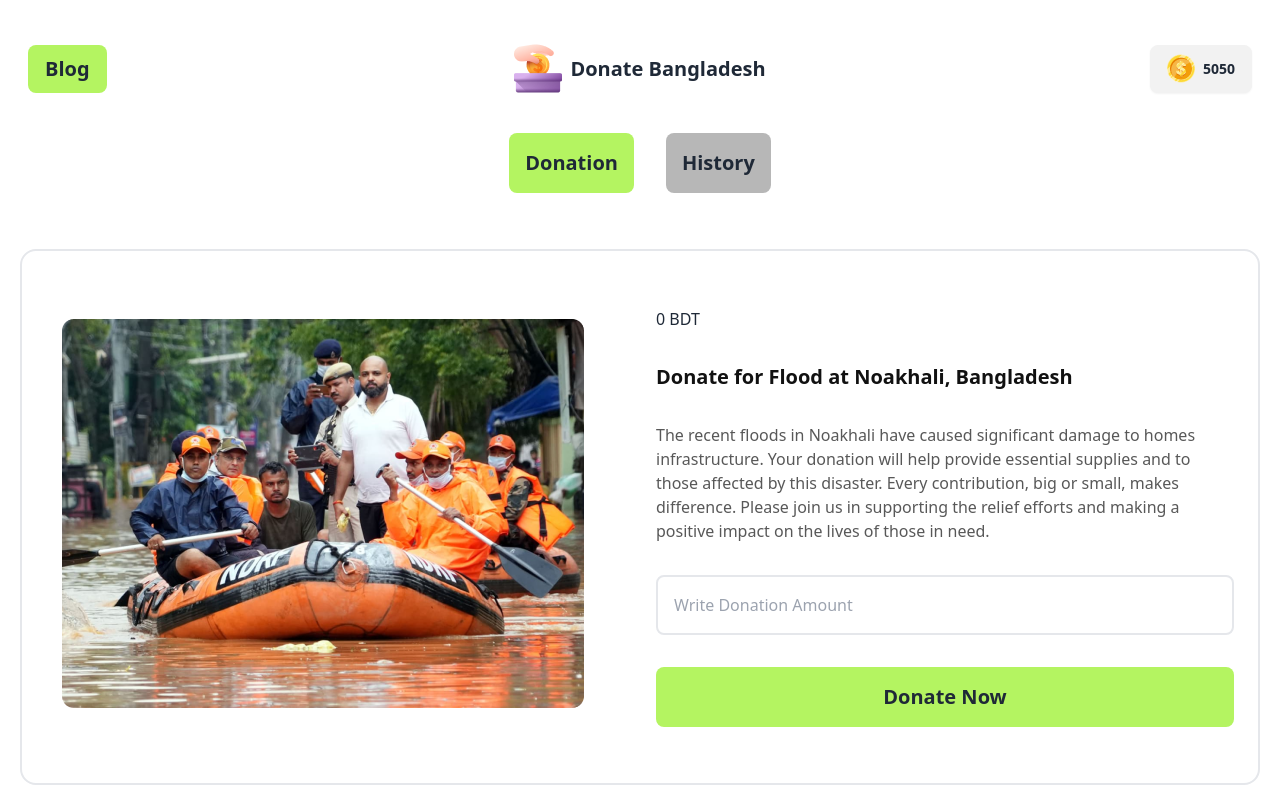
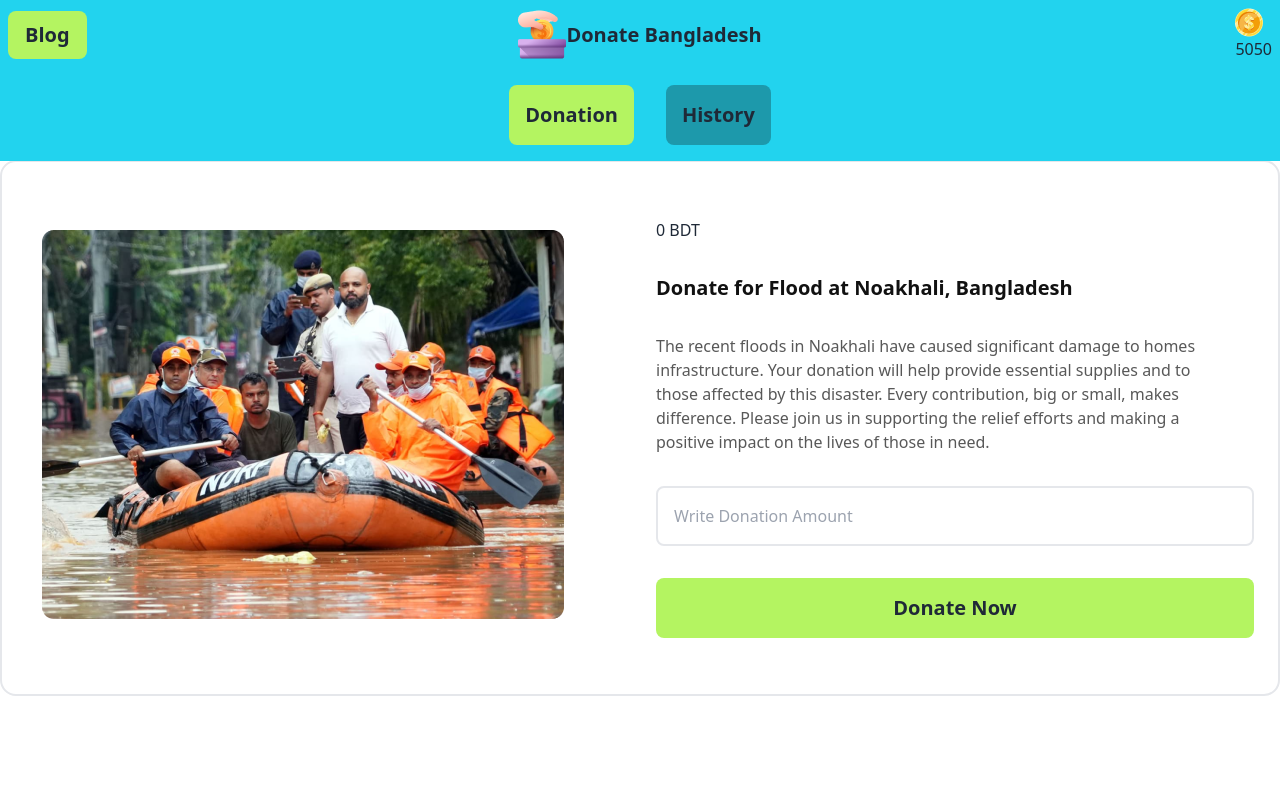
Before and after one commit to Apon-Ahammed/Assiginment05, a plain HTML site: page index.html in a window 1280 px wide. Shown: the top 800 px of the page. Drawn offline with nearby package versions, Linux system fonts and the light colour scheme.

Commit message:
navber section

```diff
--- a/index.html
+++ b/index.html
@@ -22,27 +22,28 @@
 
 </head>
 
-<body class="bg-[] my-5 mx-5">
+<body class="bg-[] ">
 
     <!-- NAVbar section -->
 
-    <div class="navbar bg-base-100">
+    <div class="fixed w-full bg-cyan-400  top-0 my-0 py-0 mx-0 px-0">
+
+
+        <div class="navbar grid grid-cols-3 w-full lg:flex ">
 
             <div class="navbar-start">
                 <a class="btn btn-ghost text-xl font-semibold bg-[#B4F461]" href="question.html">Blog</a>
             </div>
             <div class="navbar-center  lg:flex">
-          <ul class="menu menu-horizontal ">
-            <li><a class="text-xl font-semibold"> <img src="./assets/logo.png" alt="">Donate Bangladesh</a></li>
+                <ul class=" ">
+                    <li><a class="text-xl font-semibold flex flex-col md:flex-row justify-center items-center text-center"> <img src="./assets/logo.png" alt="">Donate Bangladesh</a></li>
                 </ul>
             </div>
-        <div class="navbar-end">
-          <a class="btn"><img src="./assets/coin.png" alt="">5050</a>
-        </div>
+            <div class="navbar-end right-0">
+                <a class=""><img src="./assets/coin.png" alt="">5050</a>
             </div>
 
-
-
+        </div>
 
         <!-- first section -->
 
@@ -61,9 +62,17 @@
 
         </div>
 
+
+    </div>
+
+
+
+
+
+
     <!-- first card -->
 
-    <div class=" lg:grid grid-cols-2  border-2 rounded-2xl bg-[#FFFFFF] p-10  my-10">
+    <div class="lg:grid grid-cols-2  border-2 rounded-2xl bg-[#FFFFFF] p-10  my-40">
         <div class="my-7">
 
             <img src="./assets/noakhali.png" alt="img not found">
```
Lines whose indentation alone changed are shown as unchanged.
